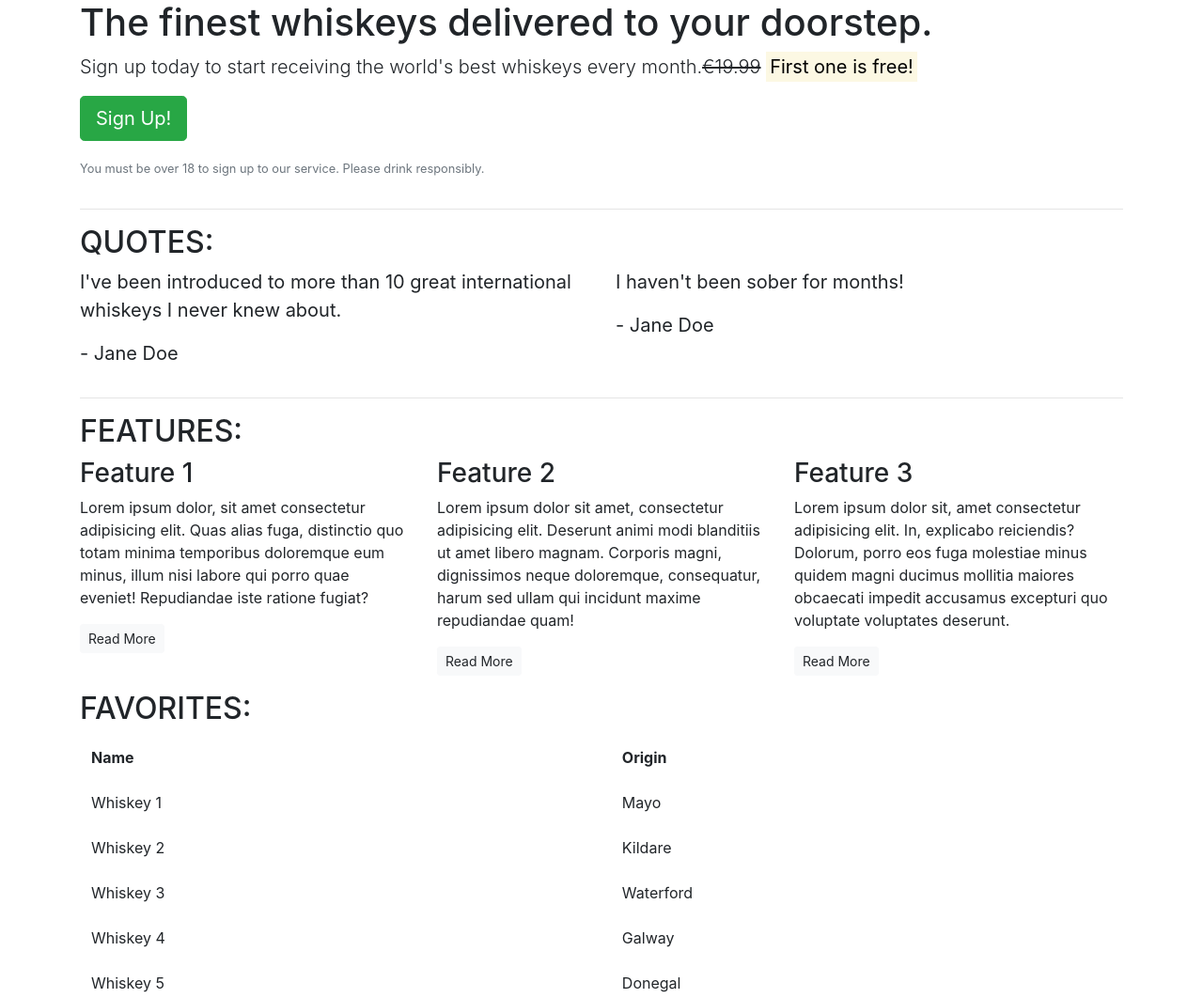
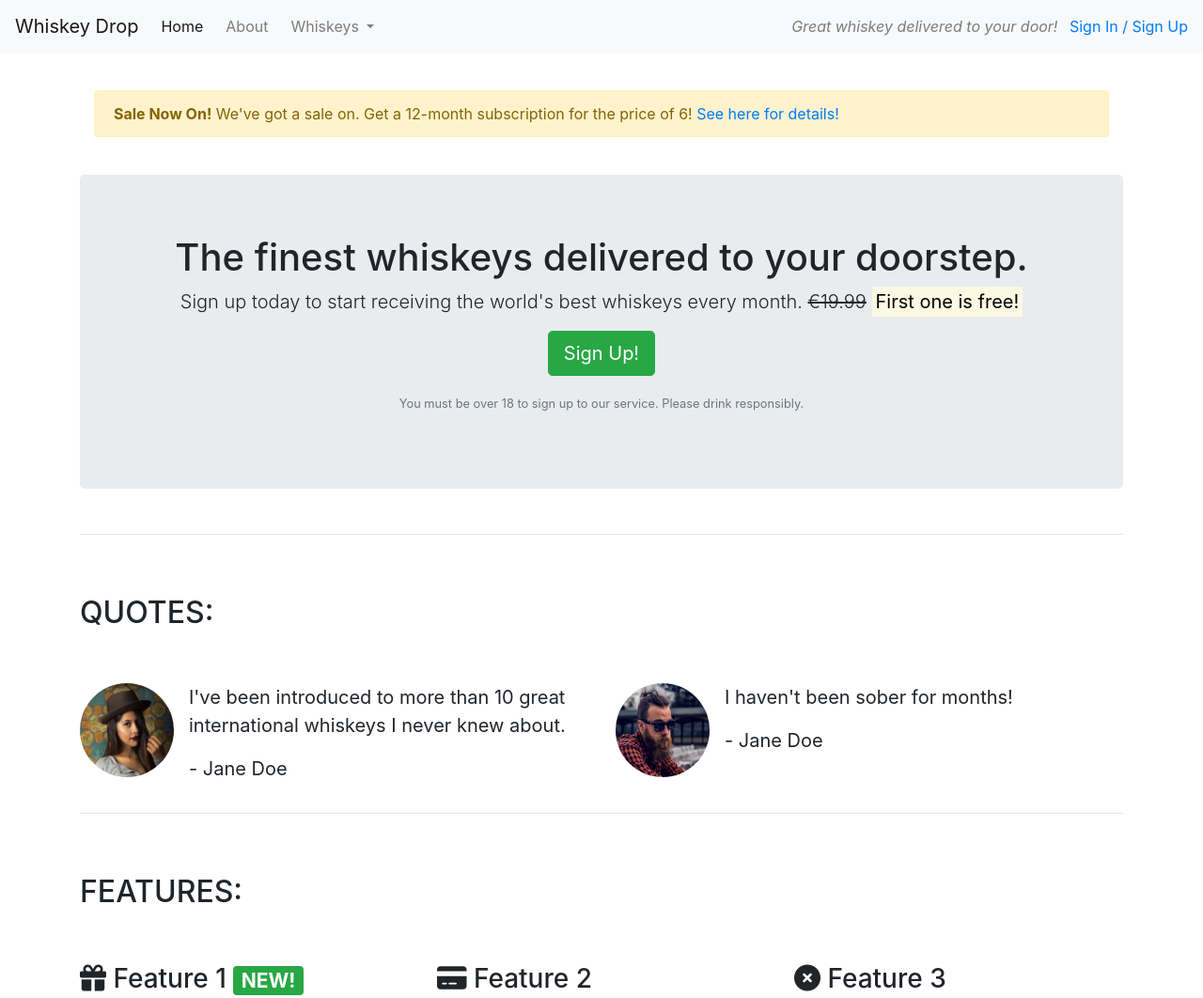
Before and after one commit to MattBCoding/bootstrap-walkthrough, a plain HTML site: page index.html in a window 1280 px wide. Shown: the top 1062 px of the page at 94% size. Drawn offline with nearby package versions, Linux system fonts and the light colour scheme.

Commit message:
Add end of JS part 1 video

```diff
--- a/index.html
+++ b/index.html
@@ -6,17 +6,56 @@
     <meta name="viewport" content="width=device-width, initial-scale=1.0">
     <title>Whiskey Drop | Taste a new whiskey every month</title>
     <link rel="stylesheet" href="https://cdn.jsdelivr.net/npm/bootstrap@4.5.3/dist/css/bootstrap.min.css" integrity="sha384-TX8t27EcRE3e/ihU7zmQxVncDAy5uIKz4rEkgIXeMed4M0jlfIDPvg6uqKI2xXr2" crossorigin="anonymous">
+    <script src="https://kit.fontawesome.com/cd2a226592.js" crossorigin="anonymous"></script>
 
 </head>
 
 <body>
-    <article class="container">
+    <nav class="navbar navbar-light bg-light navbar-expand-sm">
+        <a href="/" class='navbar-brand'>Whiskey Drop</a>
+
+        <button class='navbar-toggler ml-auto' type='button' data-toggle='collapse' data-target='#navbarNavDropdown' aria-controls='navbarNavDropdown' aria-expanded='false' aria-label='Toggle navigation'><span class='navbar-toggler-icon'></span></button>
+
+        <div class="collapse navbar-collapse" id='navbarNavDropdown'>
+            <ul class='navbar-nav mr-auto'>
+                <li class='active nav-item mr-2'><a href="/" class='nav-link'>Home</a></li>
+                <li class='nav-item mr-2'><a href="/about" class='nav-link'>About</a></li>
+                <li class='nav-item dropdown'>
+                    <a href="#" class='nav-link dropdown-toggle' id='navbarDropdownMenuLink' role='button' data-toggle='dropdown' aria-haspopup="true" aria-expanded="false">
+                        Whiskeys
+                    </a>
+                    <div class="dropdown-menu" aria-labelledby="navbarDropdownMenuLink">
+                        <a href="#" class='dropdown-item'>Irish</a>
+                        <a href="#" class='dropdown-item'>Scotch</a>
+                        <a href="#" class='dropdown-item'>Japanese</a>
+                        <a href="#" class='dropdown-item'>American</a>
+                    </div>
+                </li>
+                <li class='nav-item mr-2 d-block d-sm-none'><a href="/login" class='nav-link'>Sign In / Sign Up</a></li>
+            </ul>
+        </div>
+        <div class='d-none d-md-block'>
+            <p class='navbar-text my-auto mr-2'><i>Great whiskey delivered to your door!</i></p>
+            <a href="/login">Sign In / Sign Up</a>
+        </div>
+    </nav>
+    <article class="container mt-3">
+        <div class="row d-none d-sm-inline">
+            <div class="col-12">
+                <div class="alert alert-warning">
+                    <strong>Sale Now On!</strong> We've got a sale on. Get a 12-month subscription for the price of 6! <a href=''>See here for details!</a>
+                </div>
+            </div>
+        </div>
         <!-- Callout -->
         <div class="row">
             <div class="col-12">
-                <section class="callout">
+                <section class="callout jumbotron text-center">
                     <h1>The finest whiskeys delivered to your doorstep.</h1>
-                    <p class="lead">Sign up today to start receiving the world's best whiskeys every month.<s>€19.99</s> <strong><mark>First one is free!</mark></strong></p>
+                    <p class="lead">Sign up today to start receiving the world's best whiskeys every month.
+                        <s class='d-none d-sm-inline'>€19.99</s>
+                        <span class='d-inline d-sm-none'><br></span>
+                        <strong><mark>First one is free!</mark></strong></p>
                     <p><button class="btn btn-success btn-lg">Sign Up!</button></p>
                     <p class="text-muted"><small>You must be over 18 to sign up to our service. Please drink responsibly.</small></p>
                 </section>
@@ -28,22 +67,36 @@
         <!-- Quotes -->
         <section class="quotes">
             <div class="row">
-                <div class="col-12">
+                <div class="col-12 my-5">
                     <h2 class="text-uppercase">Quotes:</h2>
                 </div>
             </div>
             <div class="row">
                 <div class="col-12 col-md-6">
+                    <div class="media">
+                        <div class="d-none d-sm-block">
+                            <img src="./assets/images/girl-image.png" alt="picture of a girl" class='rounded-circle mr-3' height=100 width=100>
+                        </div>
+                        <div class="media-body">
                             <blockquote class="blockquote">
                                 <p>I've been introduced to more than 10 great international whiskeys I never knew about.</p>
                                 <p>- Jane Doe</p>
                             </blockquote>
                         </div>
+                    </div>
+                </div>
                 <div class="col-12 col-md-6">
+                    <div class="media">
+                        <div class="d-none d-sm-block">
+                            <img src="./assets/images/guy-image.png" alt="picture of a guy" class='rounded-circle mr-3' height=100 width=100>
+                        </div>
+                        <div class="media-body">
                             <blockquote class="blockquote">
                                 <p>I haven't been sober for months!</p>
                                 <p>- Jane Doe</p>
                             </blockquote>
+                        </div>
+                    </div>
                 </div>
             </div>
         </section>
@@ -53,28 +106,28 @@
         <!-- Features -->
         <section class="features">
             <div class="row">
-                <div class="col-12">
+                <div class="col-12 my-5">
                     <h2 class="text-uppercase">Features:</h2>
                 </div>
             </div>
             <div class="row">
                 <div class="col-12 col-md-6 col-lg-4">
                     <div class="feature">
-                        <h3>Feature 1</h3>
+                        <h3><i class="fas fa-gift d-none d-sm-inline"></i> Feature 1 <span class='badge badge-success'>NEW!</span></h3>
                         <p>Lorem ipsum dolor, sit amet consectetur adipisicing elit. Quas alias fuga, distinctio quo totam minima temporibus doloremque eum minus, illum nisi labore qui porro quae eveniet! Repudiandae iste ratione fugiat?</p>
                         <p><a class="btn btn-sm btn-light" href=''>Read More</a></p>
                     </div>
                 </div>
                 <div class="col-12 col-md-6 col-lg-4">
                     <div class="feature">
-                        <h3>Feature 2</h3>
+                        <h3><i class="fas fa-credit-card d-none d-sm-inline"></i> Feature 2</h3>
                         <p>Lorem ipsum dolor sit amet, consectetur adipisicing elit. Deserunt animi modi blanditiis ut amet libero magnam. Corporis magni, dignissimos neque doloremque, consequatur, harum sed ullam qui incidunt maxime repudiandae quam!</p>
                         <p><a class="btn btn-sm btn-light" href=''>Read More</a></p>
                     </div>
                 </div>
                 <div class="col-12 d-md-none d-lg-block col-lg-4">
                     <div class="feature">
-                        <h3>Feature 3</h3>
+                        <h3><i class="fas fa-times-circle d-none d-sm-inline"></i> Feature 3</h3>
                         <p>Lorem ipsum dolor sit, amet consectetur adipisicing elit. In, explicabo reiciendis? Dolorum, porro eos fuga molestiae minus quidem magni ducimus mollitia maiores obcaecati impedit accusamus excepturi quo voluptate voluptates deserunt.</p>
                         <p><a class="btn btn-sm btn-light" href=''>Read More</a></p>
                     </div>
```
Also changed, not shown: assets/images/girl-image.png (added), assets/images/guy-image.png (added). Lines whose indentation alone changed are shown as unchanged.
